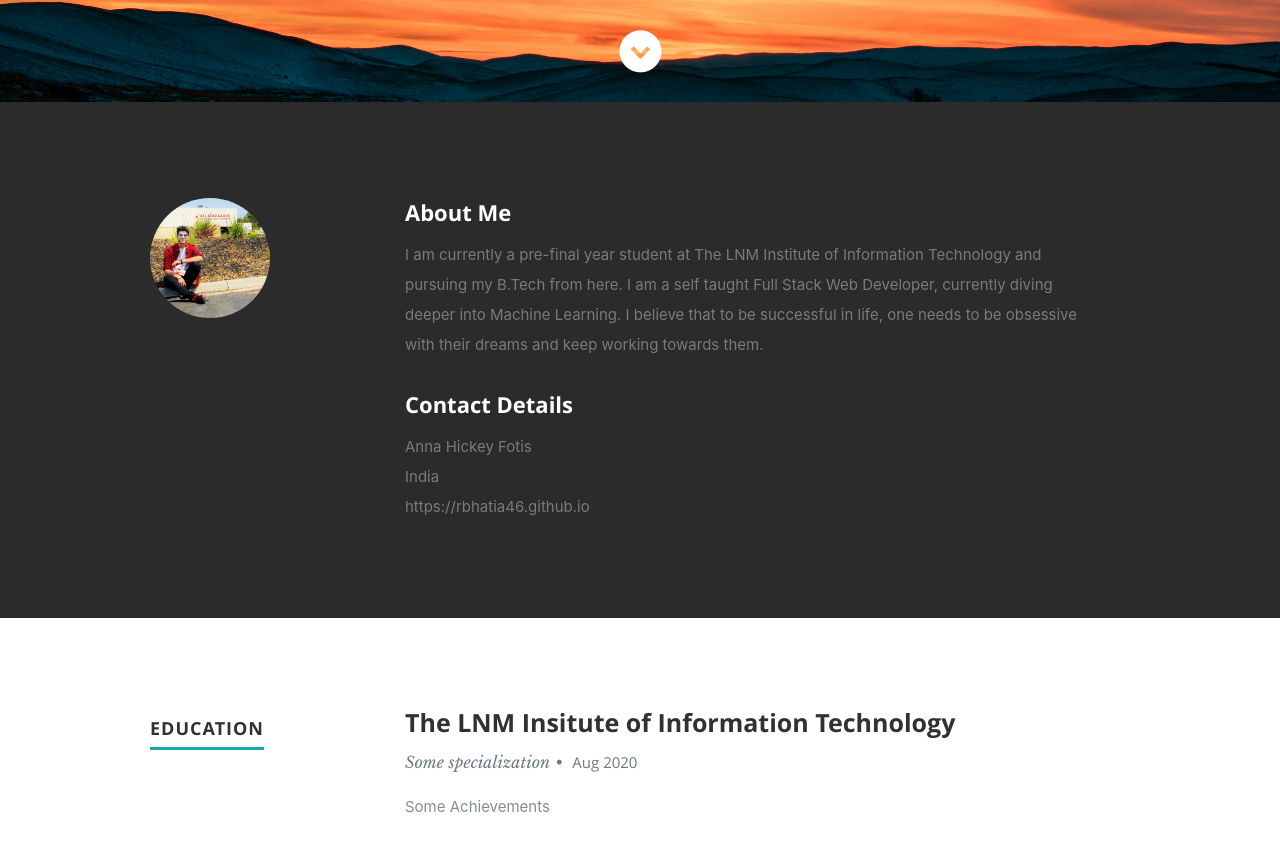
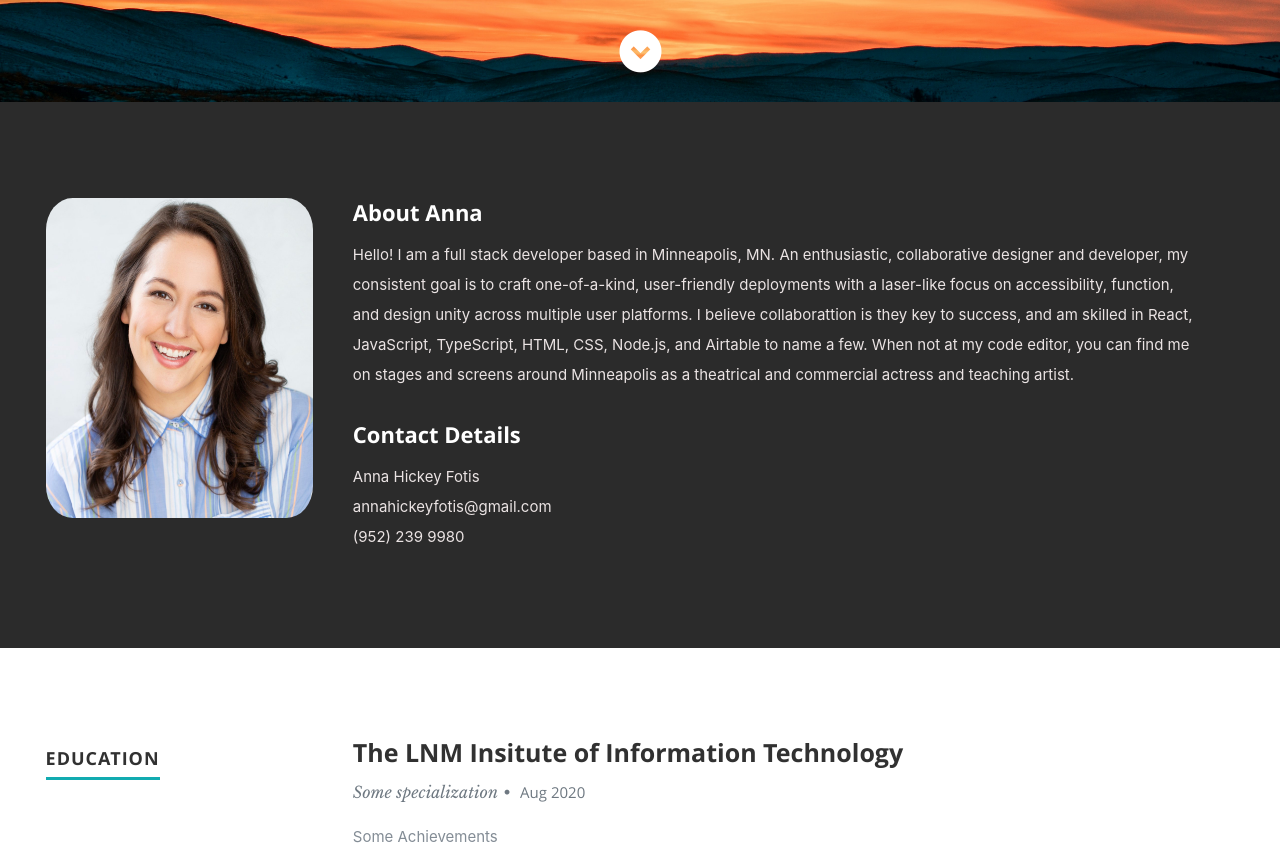
Before and after one commit to AHFotis/AHFPortfolio, a React (Create React App) app: page / in a window 1280 px wide. Shown: the part 698-1553 px from the top of the page. Built offline with nearby package versions, Linux system fonts and the light colour scheme.

Commit message:
update about page

```diff
--- a/public/css/default.css
+++ b/public/css/default.css
@@ -87,7 +87,7 @@ pre {
    word-wrap: break-word;
 }
 
-blockquote, q { quotes: &#8220 &#8220; }
+/* blockquote, q { quotes: &#8220 &#8220; } */
 
 blockquote:before, blockquote:after,
 q:before, q:after {
@@ -169,7 +169,7 @@ h3 { font-size: 22px; line-height: 30px; margin-bottom: 12px; }
 h4 { font-size: 20px; line-height: 30px; margin-bottom: 6px; }
 h5 { font-size: 18px; line-height: 30px; }
 h6 { font-size: 14px; line-height: 30px; }
-.subheader { }
+/* .subheader { } */
 
 p { margin: 0 0 30px 0; }
 p img { margin: 0; }
@@ -313,8 +313,8 @@ ol ol, ol ul { margin: 6px 0 6px 30px; }
 ul ul li, ul ol li,
 ol ol li, ol ul li { margin-bottom: 6px; }
 li { line-height: 18px; margin-bottom: 12px; }
-ul.large li { }
-li p { }
+/* ul.large li { } */
+/* li p { } */
 
 /* ---------------------------------------------------------------------
 /*  Stats Tab Markup
@@ -444,7 +444,7 @@ dd { margin: 0 0 0 20px; }
    background-color: #E6E8EB;
 	color: #A9ADB2;
 }
-.pagination .prev, .pagination .next {}
+/* .pagination .prev, .pagination .next {} */
 
 /*  5. Images  --------------------------------------------------------- */
 
@@ -539,7 +539,7 @@ select {
    margin: 0 0 24px 0;
    border: 0;
    outline: none;
-   vertical-align: middle;
+   /* vertical-align: middle; */
    min-width: 225px;
 	max-width: 100%;
    font-size: 15px;
@@ -594,7 +594,7 @@ input[type="checkbox"] { display: inline; }
 --------------------------------------------------------------- */
 .row {
    width: 96%;
-   max-width: 1020px;
+   /* max-width: 1020px; */
    margin: 0 auto;
 }
 /* fixed width for IE8 */
--- a/public/css/layout.css
+++ b/public/css/layout.css
@@ -207,9 +207,9 @@ ul#nav li.current a { color: #F06000; }
 }
 #about .profile-pic {
    position: relative;
-   width: 120px;
-   height: 120px;
-   border-radius: 100%;
+   width: 310px;
+   height: 320px;
+   border-radius: 10%;
 }
 #about .contact-details { width: 41.66667%; }
 #about .download {
@@ -228,6 +228,10 @@ ul#nav li.current a { color: #F06000; }
 #about .download .button i {
    margin-right: 15px;
    font-size: 20px;
+}
+
+.about-text {
+   color: rgb(234, 227, 227) !important;
 }
 
 
--- a/src/components/About.js
+++ b/src/components/About.js
@@ -6,34 +6,21 @@ export default class About extends Component {
       <section id="about">
          <div className="row">
             <div className="three columns">
-
-               <img className="profile-pic"  src="images/profilepic.jpg" alt="" />
-
+               <img className="profile-pic"  src="images/Anna_Main.jpg" alt="" />
             </div>
-
             <div className="nine columns main-col">
-
-               <h2>About Me</h2>
-               <p>
-               {
-                 resumeData.aboutme
-               }
-               </p>
-
+               <h2>About Anna</h2>
+               <p className="about-text">{resumeData.aboutme}</p>
                <div className="row">
-
                   <div className="columns contact-details">
-
-                  <h2>Contact Details</h2>
-                  <p className="address">
-       						<span>{resumeData.name}</span>
-                     <br></br>
-       						   <span>
-                     {resumeData.address}
-                    </span>
-                    <br></br>
-                    <span>{resumeData.website}</span>
-       					   </p>
+                     <h2>Contact Details</h2>
+                     <p className="address about-text">
+                        <span>{resumeData.name}</span>
+                        <br></br>
+                        <span>{resumeData.email}</span>
+                        <br></br>
+                        <span>{resumeData.phone}</span>
+       					</p>
                   </div>
                </div>
             </div>
--- a/src/resumeData.js
+++ b/src/resumeData.js
@@ -1,3 +1,5 @@
+import React from "react"
+
 let resumeData = {
    // "imagebaseurl":"https://rbhatia46.github.io/",
     "name": "Anna Hickey Fotis",
@@ -21,9 +23,9 @@ let resumeData = {
           "className":"fa fa-facebook"
         }
       ],
-    "aboutme":"I am currently a pre-final year student at The LNM Institute of Information Technology and pursuing my B.Tech from here. I am a self taught Full Stack Web Developer, currently diving deeper into Machine Learning. I believe that to be successful in life, one needs to be obsessive with their dreams and keep working towards them.",
-    "address":"India",
-    "website":"https://rbhatia46.github.io",
+    "aboutme":"Hello! I am a full stack developer based in Minneapolis, MN. An enthusiastic, collaborative designer and developer, my consistent goal is to craft one-of-a-kind, user-friendly deployments with a laser-like focus on accessibility, function, and design unity across multiple user platforms. I believe collaborattion is they key to success, and am skilled in React, JavaScript, TypeScript, HTML, CSS, Node.js, and Airtable to name a few. When not at my code editor, you can find me on stages and screens around Minneapolis as a theatrical and commercial actress and teaching artist.",
+    "email":"annahickeyfotis@gmail.com",
+    "phone":"(952) 239 9980",
     "education":[
       {
         "UniversityName":"The LNM Insitute of Information Technology",
```
